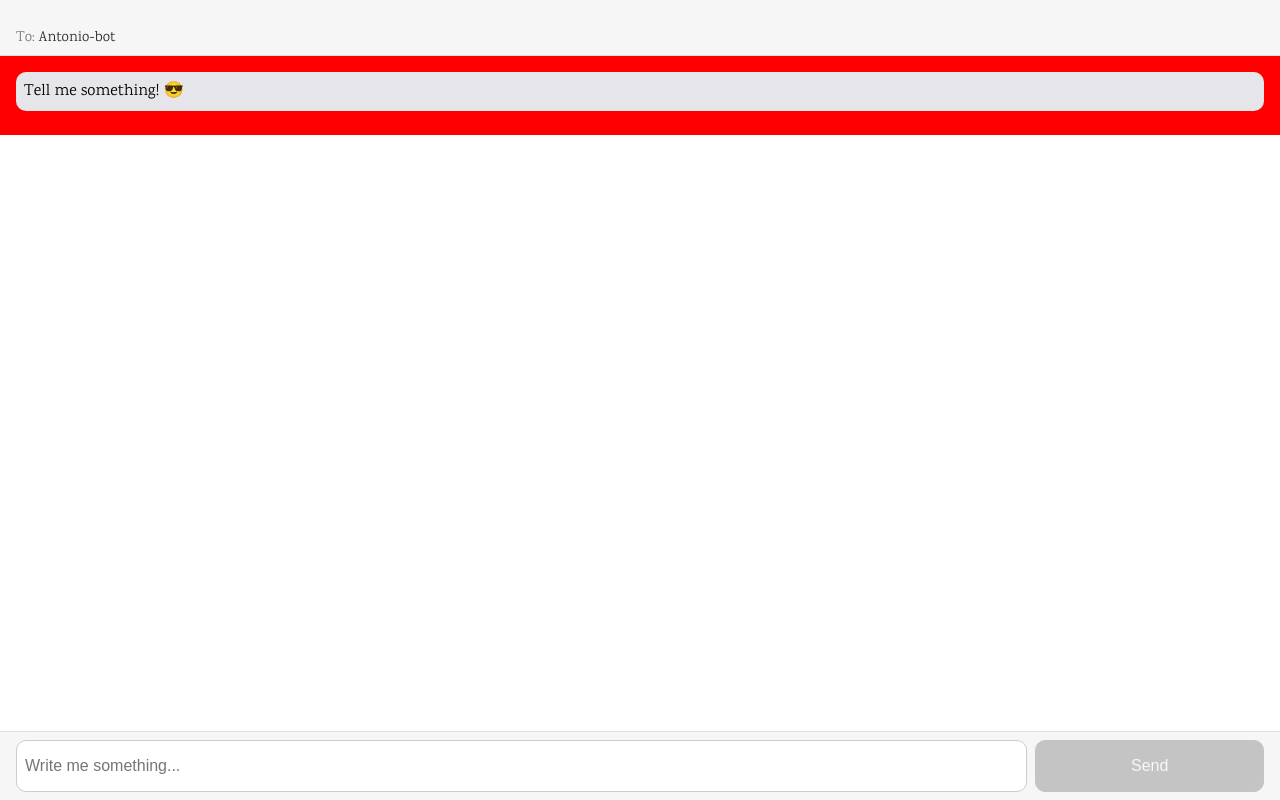
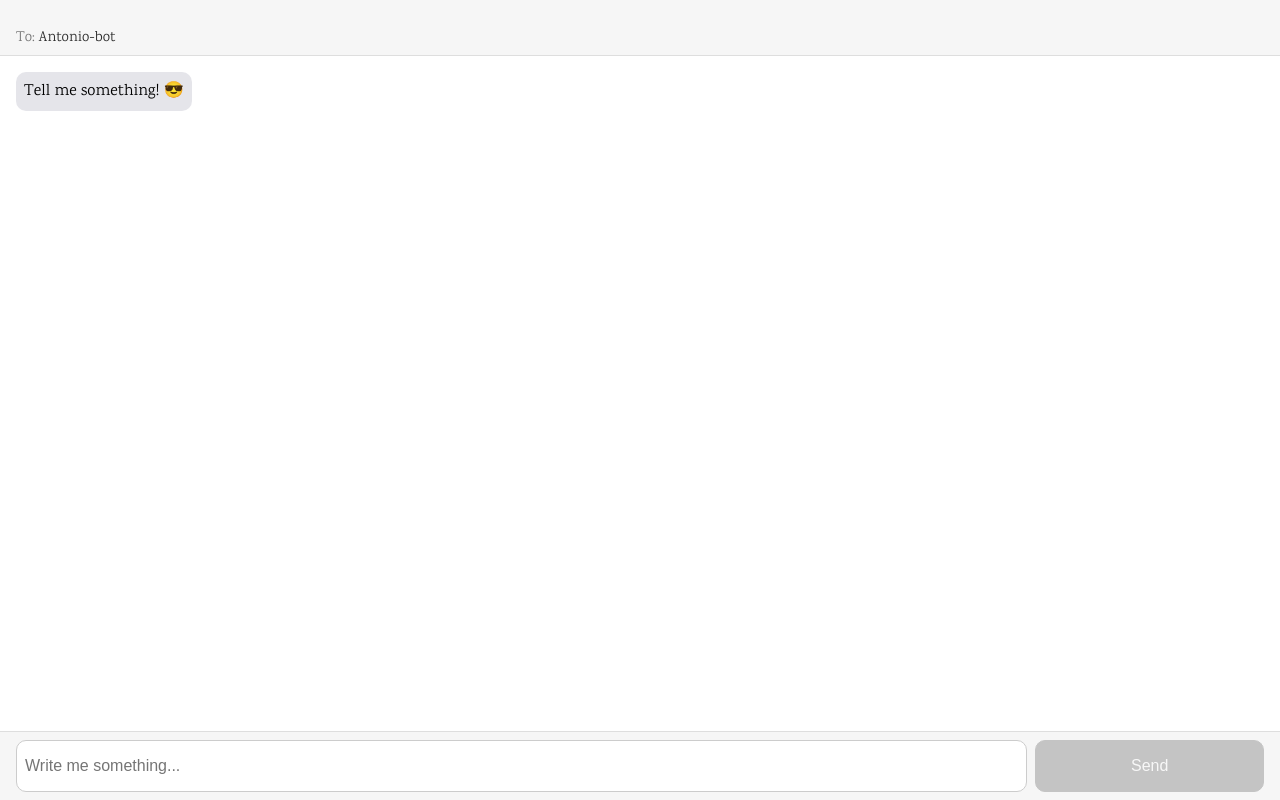
Before and after one commit to antoniwan/antonio-bot, a React (Create React App) app: page / in a window 1280 px wide. Built offline with nearby package versions, Linux system fonts and the light colour scheme; no server answers; what api-ai-javascript would draw is missing.

Commit message:
UI is complete!

```diff
--- a/src/components/Chatbox.css
+++ b/src/components/Chatbox.css
@@ -1,12 +1,8 @@
 .chat-wrapper {
   display: block;
-  background: red;
   margin-top: 55.6px;
   margin-bottom: 69px;
   padding: 1rem;
-}
-
-.messages {
 }
 
 .input {
@@ -22,6 +18,3 @@
   display: flex;
   flex-direction: column-reverse;
 }
-
-.chatinput {
-}
--- a/src/components/Message.css
+++ b/src/components/Message.css
@@ -1,4 +1,5 @@
 .message {
+  display: inline-block;
   border-radius: 10px;
   padding: 0.5em;
   background: #e5e5ea;
@@ -10,4 +11,5 @@
 .message.user {
   background: #1b83f5;
   color: #ffffff;
+  float: right;
 }
```
Also changed, not shown: src/components/MessageList.js (+7 -9 lines).
